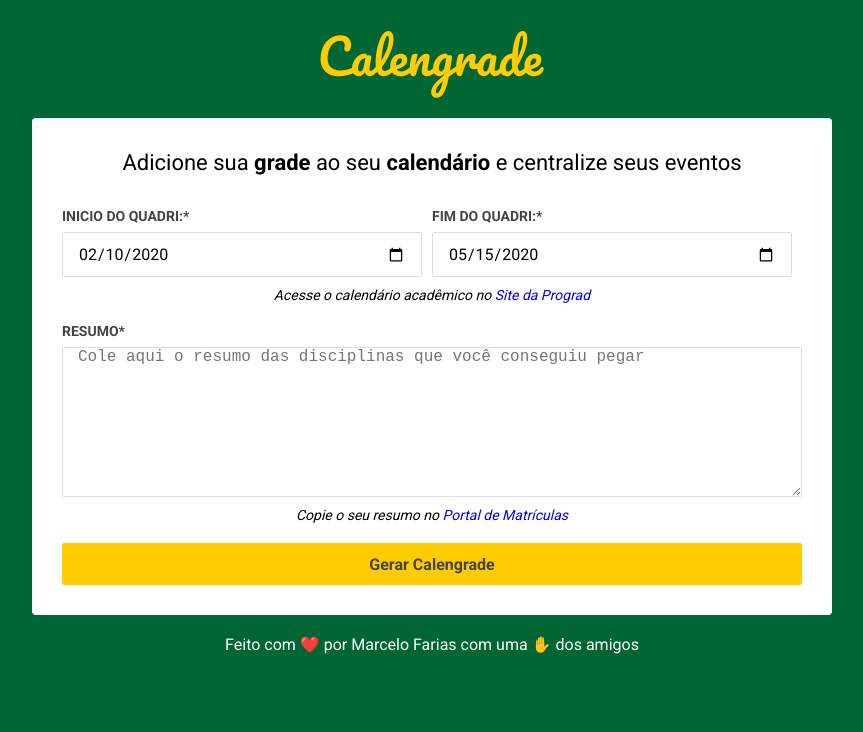
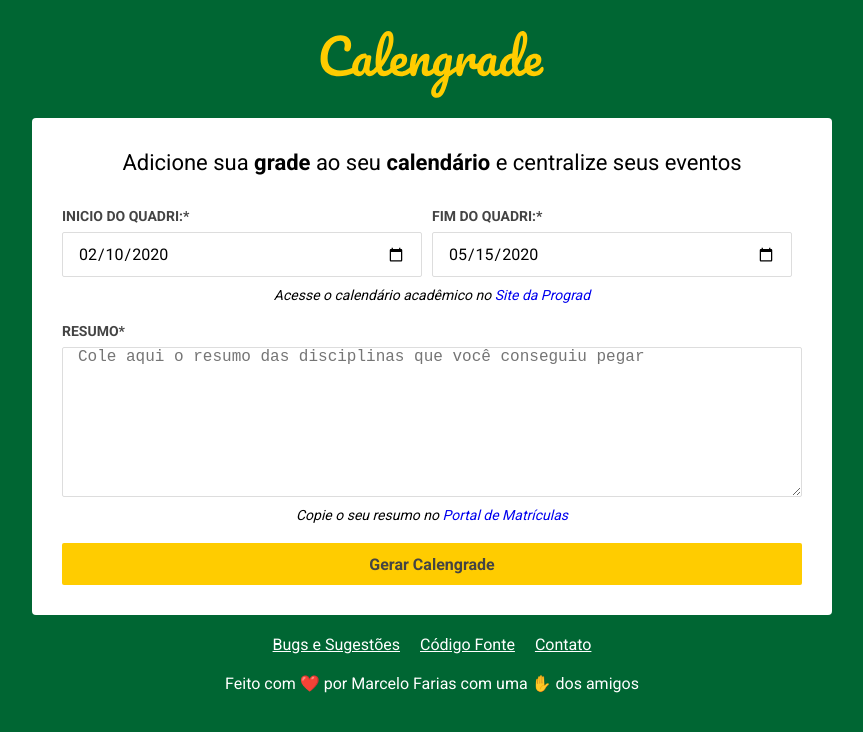
Before and after one commit to marcelojrfarias/Calengrade, a React (Create React App) app in the folder frontend/: page / in a window 1280 px wide. Shown: the top 732 px of the page, without its empty margins (208-1071 px from the left). Built offline with nearby package versions, Linux system fonts and the light colour scheme; no server answers; what react-alert-template-basic would draw is missing.

Commit message:
Add a menu footer

```diff
--- a/frontend/src/App.css
+++ b/frontend/src/App.css
@@ -132,6 +132,9 @@ span.footer {
   font-style: bold;
   font-size: 16px;
   margin-top: 20px;
+  margin-bottom: 40px;
+  margin-left: 10px;
+  margin-right: 10px;
   color: #ffffff;
 }
 
@@ -142,7 +145,30 @@ a.footer {
   margin-top: 20px;
 }
 
-
 a.footer:hover {
   color: #ffcc00;
 }
+
+.footerMenu {
+  display: flex;
+  flex-direction: row;
+  flex-wrap: wrap;
+  align-items: center;
+  justify-content: center;
+}
+
+.footerMenuItem {
+  margin-top: 20px;
+  margin-left: 10px;
+  margin-right: 10px;
+}
+
+.footerMenuItem a {
+  color: #ffffff;
+  font-size: 16px;
+  text-decoration: underline;
+}
+
+a.footerMenuItem:hover {
+  color: #ffcc00;
+}
--- a/frontend/src/App.js
+++ b/frontend/src/App.js
@@ -122,6 +122,28 @@ function App() {
         </form>
       </div>
 
+      <div className="footerMenu">
+
+        <div className="footerMenuItem">
+          <span>
+            <a rel="noopener noreferrer" target="_blank" href="https://github.com/marcelojrfarias/calengrade/issues/new">Bugs e Sugestões</a>
+          </span>
+        </div>
+
+        <div className="footerMenuItem">
+          <span>
+            <a rel="noopener noreferrer" target="_blank" href="https://github.com/marcelojrfarias/calengrade">Código Fonte</a>
+          </span>
+        </div>
+
+        <div className="footerMenuItem">
+          <span>
+            <a rel="noopener noreferrer" target="_blank" href="https://facebook.com/marcelojrfarias">Contato</a>
+          </span>
+        </div>
+
+      </div>
+
       <span className="footer">Feito com <span role="img" aria-label="Heart">❤️</span> por <a className="footer" rel="noopener noreferrer" target="_blank" href="https://github.com/marcelojrfarias">Marcelo Farias</a> com uma <span role="img" aria-label="Help">✋</span> dos amigos</span>
 
     </div>
```
